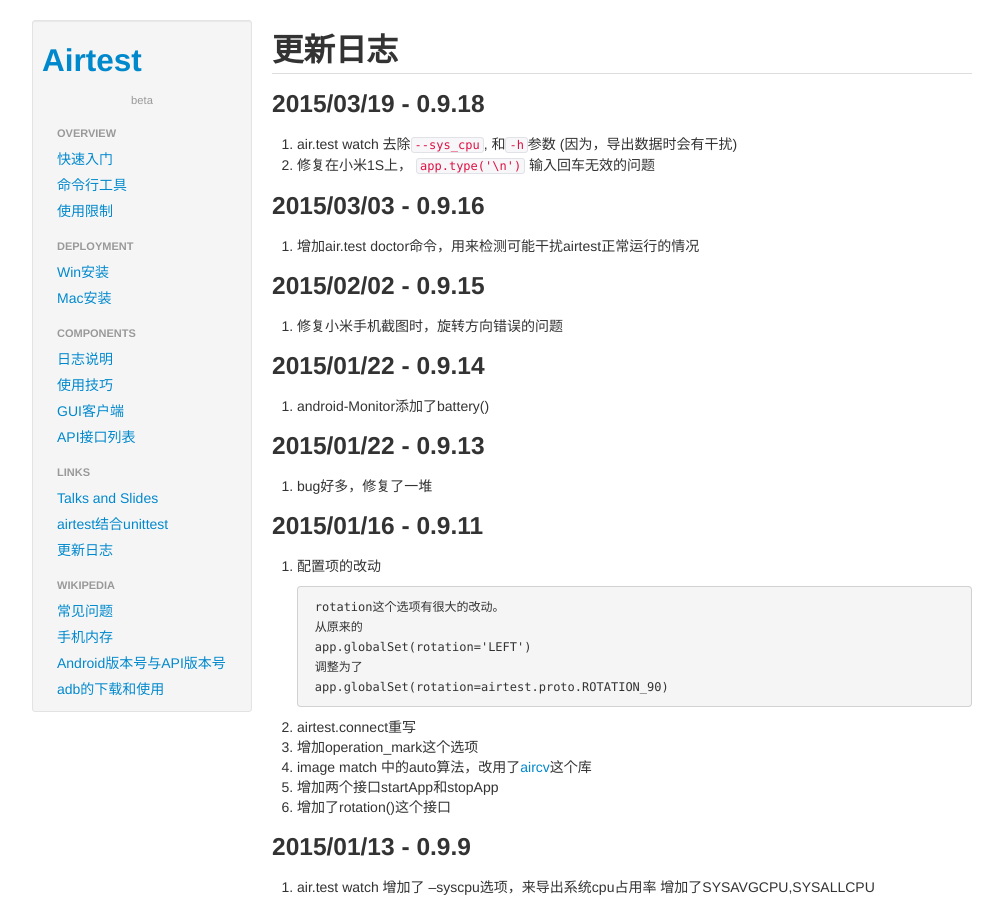
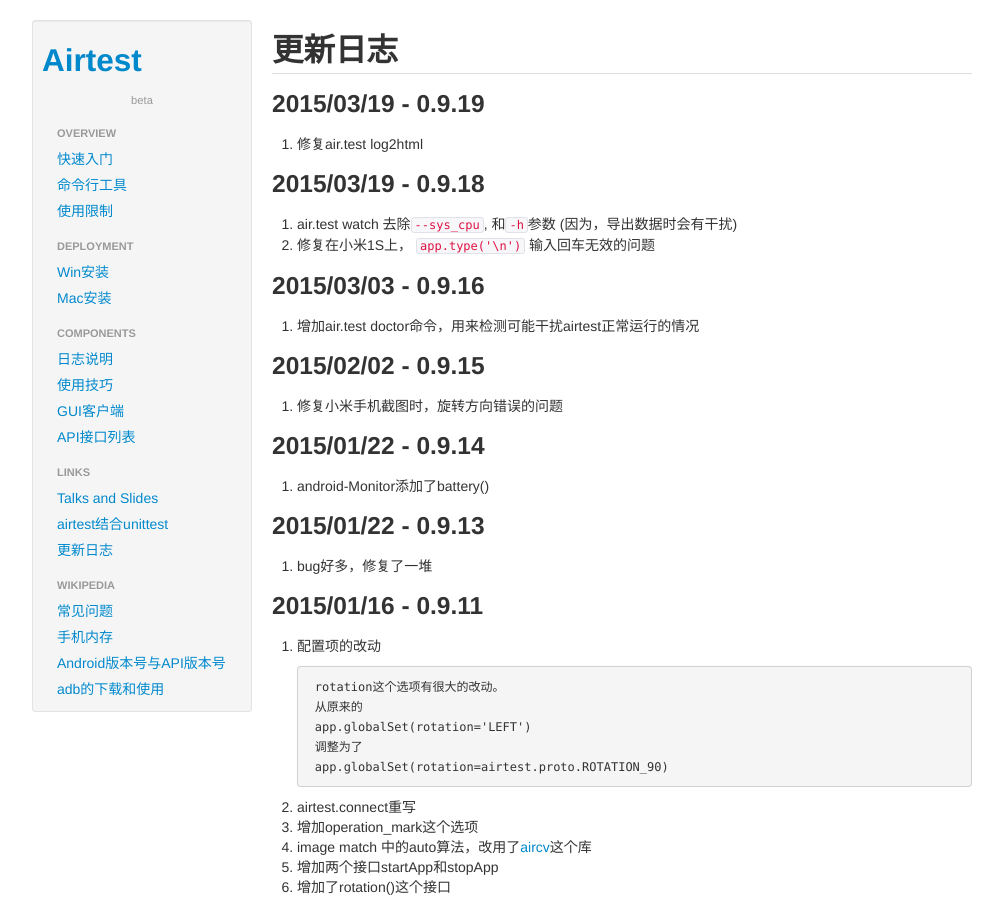
Before and after one commit to NetEase/airtest, a Jekyll site: the page built from _posts/2014-10-31-links-changelog.md, in a window 1280 px wide and 900 px high. Shown: the whole window, without its empty margins (138-1141 px from the left). Built offline with Jekyll 4.4.1, drawn with Linux system fonts in a browser that asks for light colours; comment, search, counter and statistics services are not loaded.

Commit message:
update changelog

```diff
--- a/_posts/2014-10-31-links-changelog.md
+++ b/_posts/2014-10-31-links-changelog.md
@@ -4,6 +4,9 @@
 category: links
 permalink: /changelog.html
 ---
+### 2015/03/19 - 0.9.19
+1. 修复air.test log2html
+
 ### 2015/03/19 - 0.9.18
 1. air.test watch 去除`--sys_cpu`, 和`-h`参数 (因为，导出数据时会有干扰)
 2. 修复在小米1S上， `app.type('\n')` 输入回车无效的问题
```
